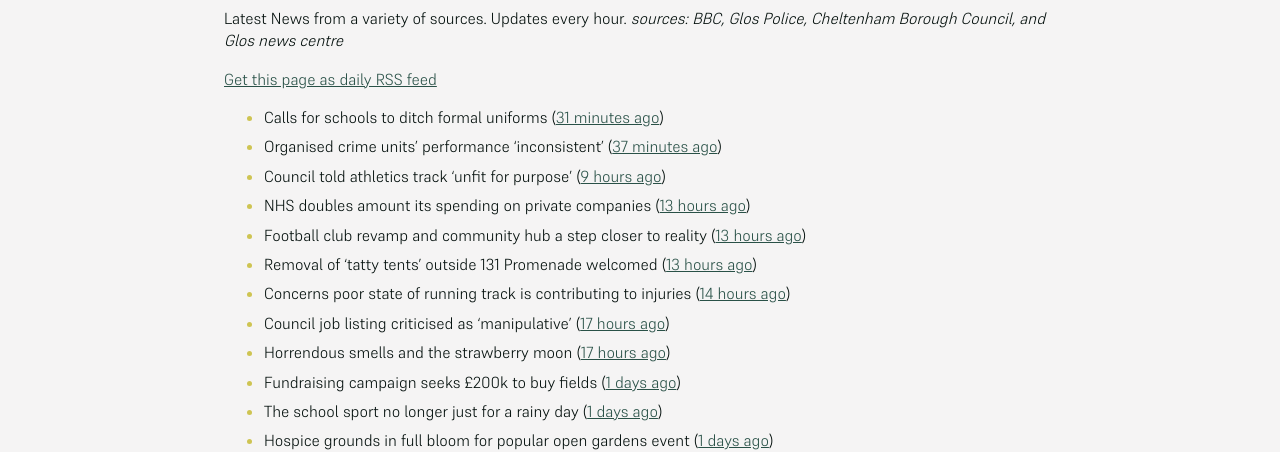
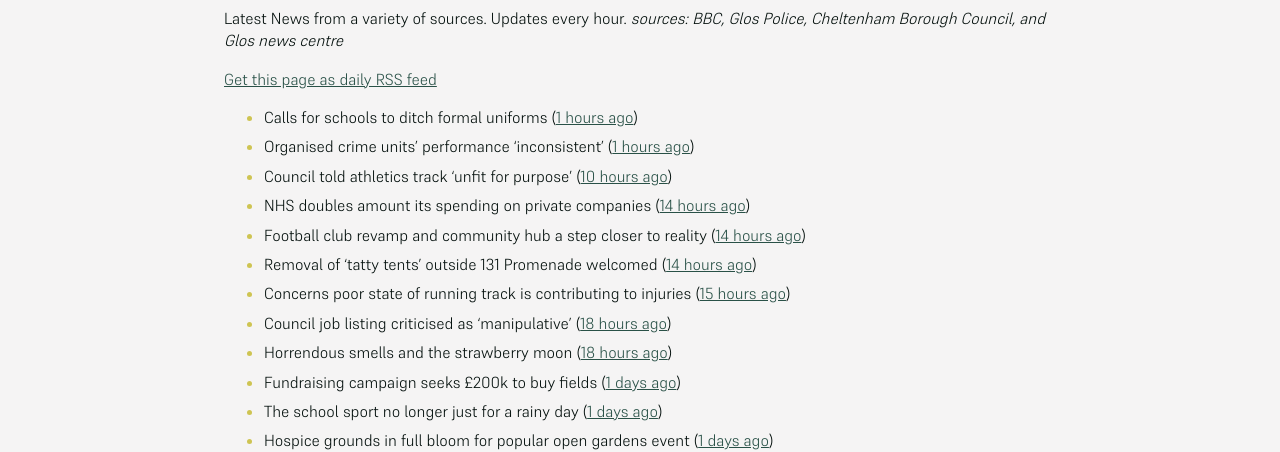
Before and after one commit to mat-0/cheltenham-open-data, a Jekyll site: the page built from _pages/news.md, in a window 1280 px wide. Shown: the part 266-718 px from the top of the page. Built offline with Jekyll 4.4.1, drawn with Linux system fonts in a browser that asks for light colours.

Commit message:
Updated 2025-06-12 06:59:16

```diff
--- a/_pages/news.md
+++ b/_pages/news.md
@@ -12,15 +12,15 @@ _sources: BBC, Glos Police, Cheltenham Borough Council, and Glos news centre_
 [Get this page as daily RSS feed](/daily.rss)
 
 <!-- news_marker starts -->
-- Calls for schools to ditch formal uniforms ([31 minutes ago](https://www.bbc.com/news/articles/c79eg0w59y8o))
-- Organised crime units' performance 'inconsistent' ([37 minutes ago](https://www.bbc.com/news/articles/c8rezd6j42vo))
-- Council told athletics track 'unfit for purpose' ([9 hours ago](https://www.bbc.com/news/articles/cvg76n7dxn9o))
-- NHS doubles amount its spending on private companies ([13 hours ago](https://www.bbc.com/news/articles/cy0jzvxwr4xo))
-- Football club revamp and community hub a step closer to reality ([13 hours ago](https://gloucesternewscentre.co.uk/football-club-revamp-and-community-hub-a-step-closer-to-reality/))
-- Removal of ‘tatty tents’ outside 131 Promenade welcomed ([13 hours ago](https://gloucesternewscentre.co.uk/removal-of-tatty-tents-outside-131-promenade-welcomed/))
-- Concerns poor state of running track is contributing to injuries ([14 hours ago](https://gloucesternewscentre.co.uk/concerns-poor-state-of-running-track-is-contributing-to-injuries/))
-- Council job listing criticised as 'manipulative' ([17 hours ago](https://www.bbc.com/news/articles/c74qk45gxygo))
-- Horrendous smells and the strawberry moon ([17 hours ago](https://www.bbc.com/news/articles/c2lk8l1ypxko))
+- Calls for schools to ditch formal uniforms ([1 hours ago](https://www.bbc.com/news/articles/c79eg0w59y8o))
+- Organised crime units' performance 'inconsistent' ([1 hours ago](https://www.bbc.com/news/articles/c8rezd6j42vo))
+- Council told athletics track 'unfit for purpose' ([10 hours ago](https://www.bbc.com/news/articles/cvg76n7dxn9o))
+- NHS doubles amount its spending on private companies ([14 hours ago](https://www.bbc.com/news/articles/cy0jzvxwr4xo))
+- Football club revamp and community hub a step closer to reality ([14 hours ago](https://gloucesternewscentre.co.uk/football-club-revamp-and-community-hub-a-step-closer-to-reality/))
+- Removal of ‘tatty tents’ outside 131 Promenade welcomed ([14 hours ago](https://gloucesternewscentre.co.uk/removal-of-tatty-tents-outside-131-promenade-welcomed/))
+- Concerns poor state of running track is contributing to injuries ([15 hours ago](https://gloucesternewscentre.co.uk/concerns-poor-state-of-running-track-is-contributing-to-injuries/))
+- Council job listing criticised as 'manipulative' ([18 hours ago](https://www.bbc.com/news/articles/c74qk45gxygo))
+- Horrendous smells and the strawberry moon ([18 hours ago](https://www.bbc.com/news/articles/c2lk8l1ypxko))
 - Fundraising campaign seeks £200k to buy fields ([1 days ago](https://www.bbc.com/news/articles/c365lx9x187o))
 - The school sport no longer just for a rainy day ([1 days ago](https://www.bbc.com/news/articles/clygej1emezo))
 - Hospice grounds in full bloom for popular open gardens event ([1 days ago](https://gloucesternewscentre.co.uk/hospice-grounds-in-full-bloom-for-popular-open-gardens-event/))
```
Also changed, not shown: _data/flood.json (+4 -4 lines), index.md (+5 -5 lines).
